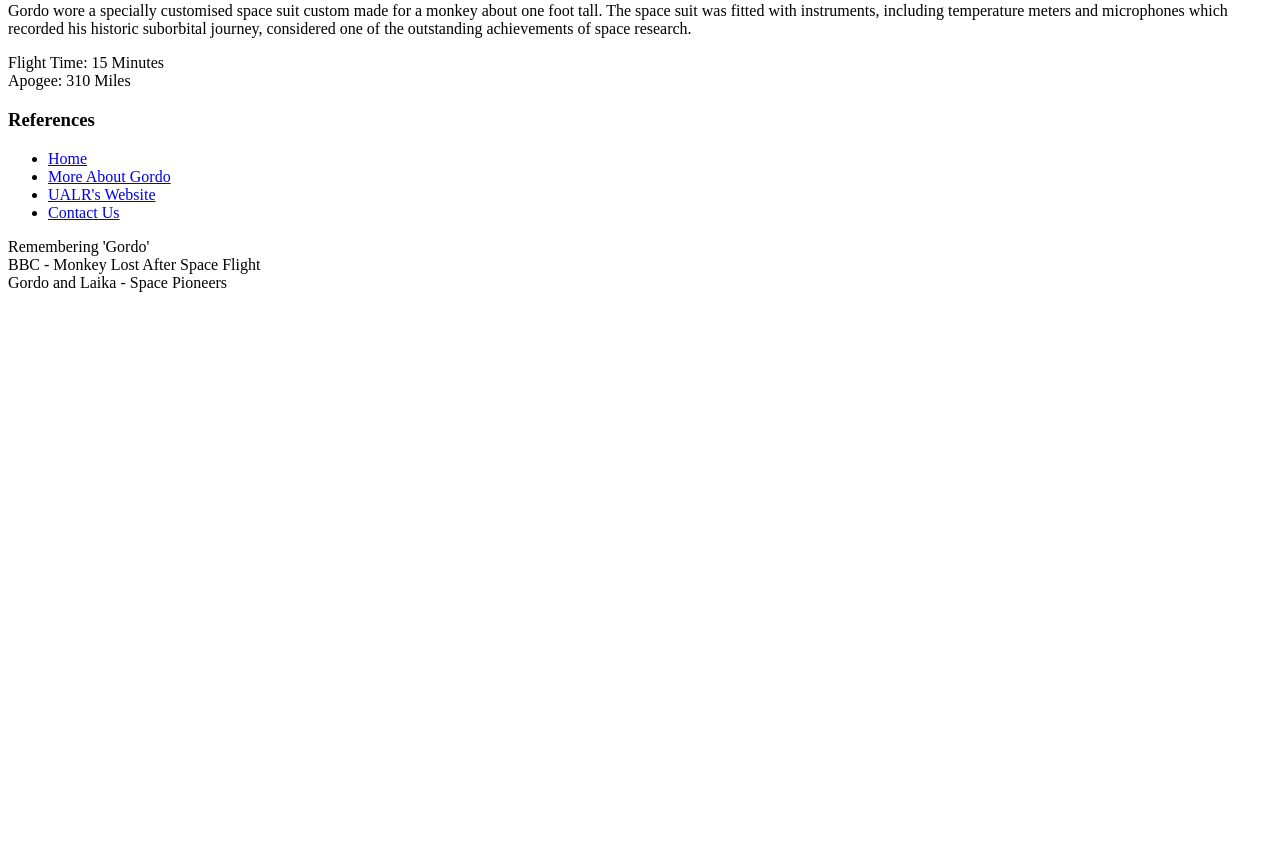
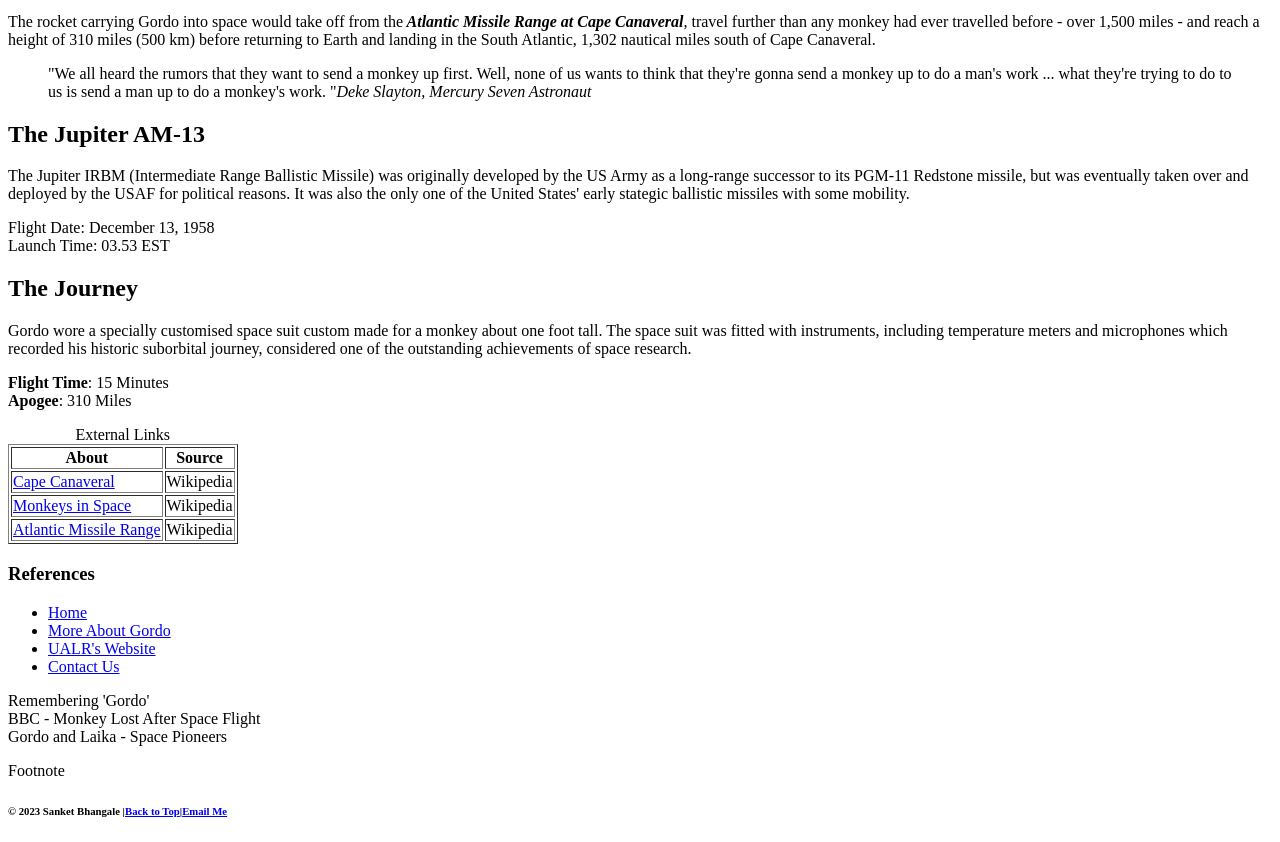
Before and after one commit to SanketBhangale1803/ifsc-1310, a plain HTML site: page prototype/index.html in a window 1280 px wide. Shown: the part 589-1431 px from the top of the page. Before the commit the page ends 897 px from the top, so only its background shows below. Drawn offline with Linux system fonts and the light colour scheme.

Commit message:
Assignment 1

```diff
--- a/prototype/index.html
+++ b/prototype/index.html
@@ -24,11 +24,13 @@
 </p>
 
 <h2>The Mission</h2>
+<aside><img src="https://thomaswallace.net/wp-content/uploads/2018/02/gordo.jpeg" alt="Gordo Image"/></aside>
 <p>
-  The rocket carrying Gordo into space would take off from the<em> Atlantic Missile Range at Cape Canaveral</em>, travel further than any monkey had ever travelled before - over 1,500 miles - and reach a height of 310 miles (500 km) before returning to Earth and landing in the South Atlantic, 1,302 nautical miles south of Cape Canaveral.
+  The rocket carrying Gordo into space would take off from the<em><strong> Atlantic Missile Range at Cape Canaveral</strong></em>, travel further than any monkey had ever travelled before - over 1,500 miles - and reach a height of 310 miles (500 km) before returning to Earth and landing in the South Atlantic, 1,302 nautical miles south of Cape Canaveral.
 </p>
 
 <blockquote>"We all heard the rumors that they want to send a monkey up first. Well, none of us wants to think that they're gonna send a monkey up to do a man's work ... what they're trying to do to us is send a man up to do a monkey's work. "<cite>Deke Slayton, Mercury Seven Astronaut</cite></blockquote>
+<!--using blockquote as this is a reference from another text-->
 <h2>The Jupiter AM-13</h2>
 <p>The Jupiter IRBM (Intermediate Range Ballistic Missile) was originally developed by the US Army as a long-range successor to its PGM-11 Redstone missile, but was eventually taken over and deployed by the USAF for political reasons. It was also the only one of the United States' early stategic ballistic missiles with some mobility.
 </p>
@@ -40,8 +42,32 @@
 <p>Gordo wore a specially customised space suit custom made for a monkey about one foot tall. The space suit was fitted with instruments, including temperature meters and microphones which recorded his historic suborbital journey, considered one of the outstanding achievements of space research.
 </p>
 <p>
-  Flight Time: 15 Minutes
-<br>Apogee: 310 Miles</br>
+  <strong>Flight Time</strong>: 15 Minutes
+<br><strong>Apogee</strong>: 310 Miles</br>
+<table border="1">
+  <caption>External Links</caption>
+  <tr>
+    <th scope="col">About</th>
+    <th scope="col">Source</th>
+
+  </tr>
+  <tr>
+    <td><a href="https://en.wikipedia.org/wiki/Cape_Canaveral" target="_blank">Cape Canaveral</a></td>
+    <td>Wikipedia</td>
+
+  </tr>
+  <tr>
+    <td><a href="https://en.wikipedia.org/wiki/Monkeys_and_apes_in_space" target="_blank">Monkeys in Space</a></td>
+    <td>Wikipedia</td>
+
+  </tr>
+  <tr>
+    <td><a href="https://en.wikipedia.org/wiki/Eastern_Range" target="_blank">Atlantic Missile Range</a></td>
+    <td>Wikipedia</td>
+
+  </tr>
+</table>
+
 <h3>References</h3>
 <nav>
   <ul>
@@ -55,6 +81,13 @@ Remembering 'Gordo'
 <br>BBC - Monkey Lost After Space Flight</br>
 Gordo and Laika - Space Pioneers
 </p>
+<footer class="primary">
+  <p id="footnote">Footnote</p>
+  <h6>
+    &copy; 2023 Sanket Bhangale |<a href="#top">Back to Top</a>|<a href="mailto:sanketbhangale3918@gmail.com">Email Me</a>
+
+  </h6>
+</footer>
 </main>
 </body>
 </html>
```
Also changed, not shown: index.html (+1 -1 lines).
